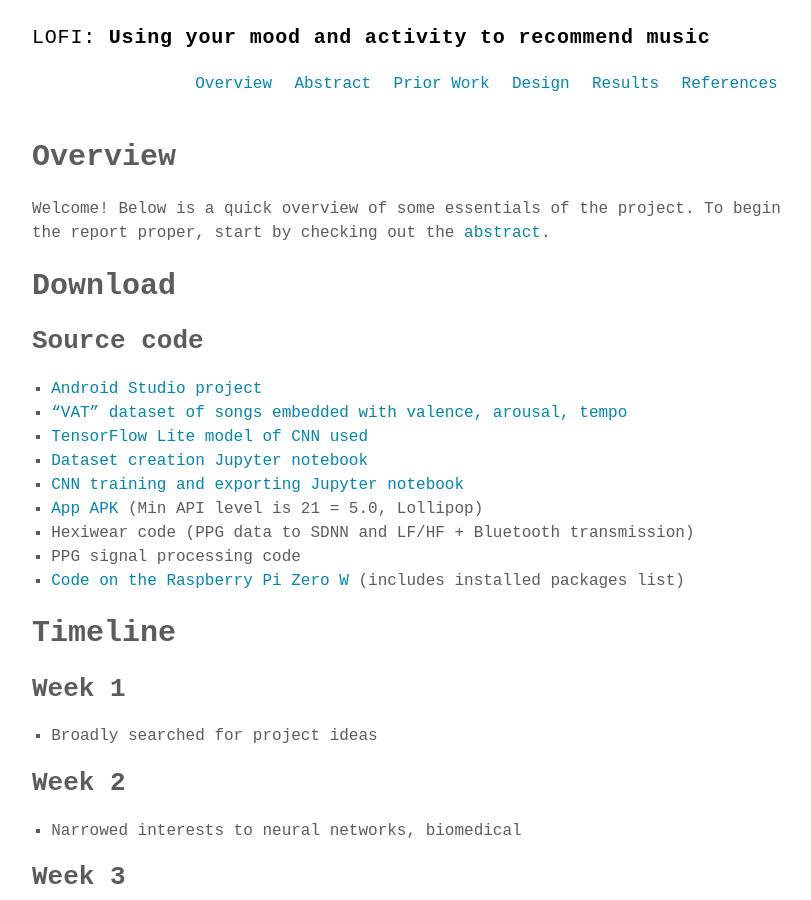
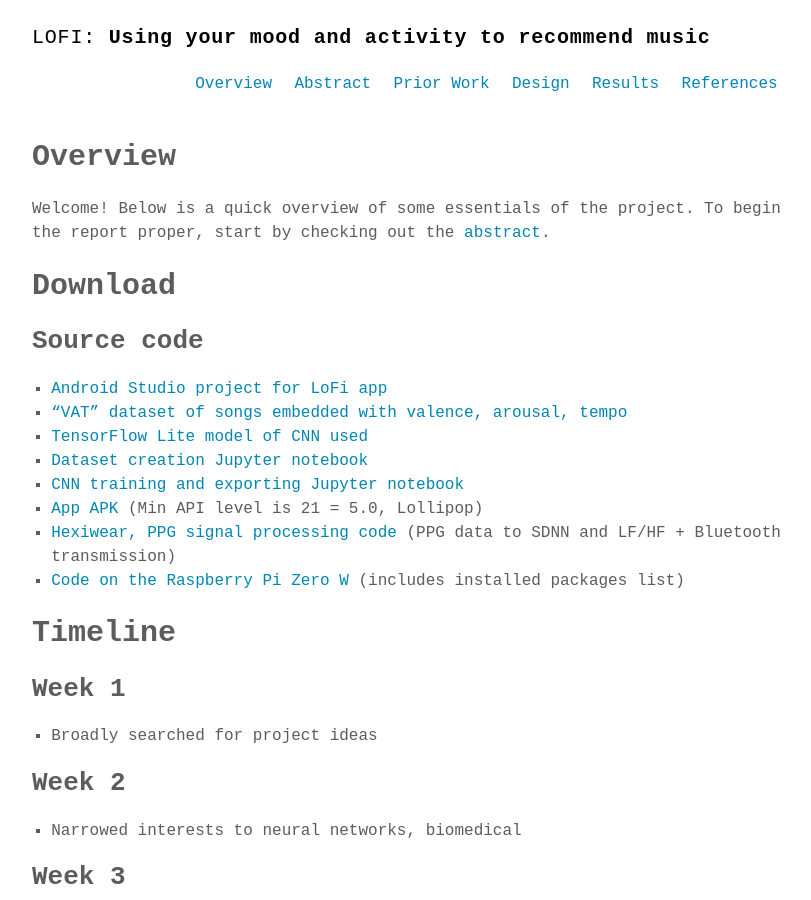
Before and after one commit to m202a-winter19-lofi/m202a-winter19-lofi.github.io, a Jekyll site: the page built from overview.md, in a window 1280 px wide and 900 px high. Shown: the whole window, without its empty margins (232-1043 px from the left). Built offline with Jekyll 4.4.1, drawn with Linux system fonts in a browser that asks for light colours; some web fonts are replaced.

```diff
--- a/overview.md
+++ b/overview.md
@@ -9,14 +9,13 @@ Welcome! Below is a quick overview of some essentials of the project. To begin t
 
 ## Source code
 
-* <a href="https://github.com/m202a-winter19-lofi/lofi">Android Studio project</a>
+* <a href="https://github.com/m202a-winter19-lofi/lofi">Android Studio project for LoFi app</a>
 * <a href="https://github.com/m202a-winter19-lofi/lofi/tree/master/app/src/main/assets">"VAT" dataset of songs embedded with valence, arousal, tempo</a>
 * <a href="https://github.com/m202a-winter19-lofi/lofi/blob/master/app/src/main/assets/activity_recognizer_4.tflite">TensorFlow Lite model of CNN used</a>
 * <a href="https://github.com/jcr179/misc/blob/master/dataset_creation.ipynb">Dataset creation Jupyter notebook</a>
 * <a href="https://github.com/jcr179/misc/blob/master/CNN_6.ipynb">CNN training and exporting Jupyter notebook</a>
 * <a href="https://github.com/m202a-winter19-lofi/lofi/blob/master/app/build/outputs/apk/debug/app-debug.apk">App APK</a> (Min API level is 21 = 5.0, Lollipop)
-* Hexiwear code (PPG data to SDNN and LF/HF + Bluetooth transmission)
-* PPG signal processing code
+* <a href="https://github.com/m202a-winter19-lofi/hexiwear_mood_estimation">Hexiwear, PPG signal processing code</a> (PPG data to SDNN and LF/HF + Bluetooth transmission)
 * <a href="https://github.com/m202a-winter19-lofi/raspberry_pi_zero_w">Code on the Raspberry Pi Zero W</a> (includes installed packages list)
 
 
@@ -81,6 +80,8 @@ Welcome! Below is a quick overview of some essentials of the project. To begin t
 
 ### Juan Carlo Rebanal (UID 005227239)
 
+<p align="center"><img src="/assets/images/carlo.jpg" height="200"></p>
+
 Juan is a Masters student in Electrical and Computer Engineering at UCLA. He is most interested in deep learning applications, and also enjoys working with machine learning.
 Juan trained and implemented the convolutional neural network featured in this project for activity recognition with classification accuracy of 99.87%. He also surveyed,
 preprocessed and worked with the datasets used in the project. Juan also developed the Android app that implements the project, and implemented the Raspberry Pi Zero W
@@ -88,6 +89,8 @@ in the project system. While waiting for models to train, Juan likes to create a
 exercise.
 
 ### Jeannie Hur (UID 504955572)
+
+<p align="center"><img src="/assets/images/jeannie.png" height="200"></p>
 
 Jeannie is an Electrical Engineering undergraduate at UCLA. She designed the signal processing of the photoplethysmography signal (PPG) measured with the Hexiwear
 and implemented the code to calculate heart rate variability. She handled most of the coding of the Hexiwear. When she’s not debugging the Hexiwear, she enjoys
```
Also changed, not shown: design.md (+7 -7 lines), references.md (+10 -0 lines), assets/images/carlo.jpg (added), assets/images/jeannie.png (added).
